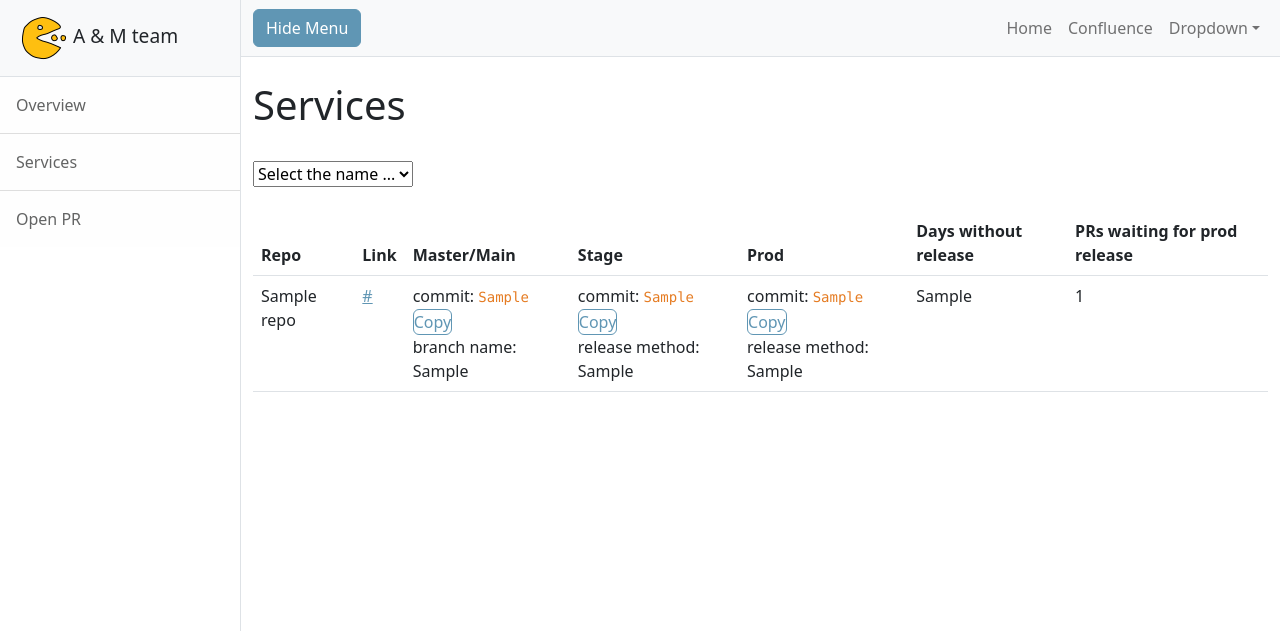
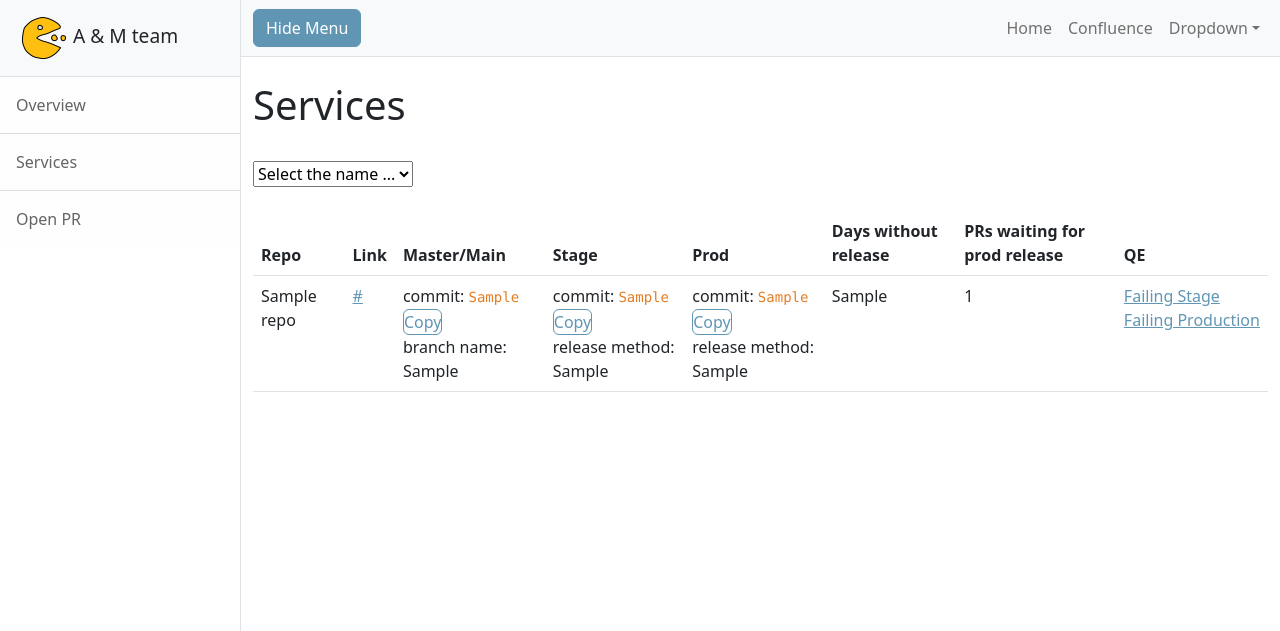
Before and after one commit to petracihalova/AM-dashboard, a Flask app: template application/templates/services.html in a window 1280 px wide. Shown: the top 631 px of the page. Run offline with Flask 3, Linux system fonts and the light colour scheme; the template is opened without the code that fills it: most values are stand-ins (such as "Sample title", 1, 10 or a date in 2020).

Commit message:
Update model for resource and add jenkins links

```diff
--- a/application/models.py
+++ b/application/models.py
@@ -41,3 +41,7 @@ class Repo:
     all_passed: bool = False
     list_of_pr: List[PR] = field(default_factory=list)
     list_of_pr_master_stage: List[PR] = field(default_factory=list)
+    stage_build_status: bool = False
+    production_build_status: bool = False
+    stage_build_link: str = ""
+    production_build_link: str = ""
--- a/application/templates/services.html
+++ b/application/templates/services.html
@@ -23,6 +23,7 @@
                 <th scope="col">Prod</th>
                 <th scope="col">Days without release</th>
                 <th scope="col">PRs waiting for prod release</th>
+                <th scope="col">QE</th>
             </tr>
         </thead>
         <tbody>
@@ -72,6 +73,15 @@
                     {% else %}
                     {{ repo.list_of_pr|count }}
                     {% endif %}
+                </td>
+                <td>
+                    <a href="{{ repo.stage_build_link }}" target="_blank"> {% if repo.stage_build_status %}
+                    Passing{% else %}
+                    Failing{% endif %}&nbsp;Stage</a>
+<br />
+                       <a href="{{ repo.production_build_link }}" target="_blank"> {% if repo.production_build_status %}
+                    Passing{% else %}
+                    Failing{% endif %}&nbsp;Production</a>
                 </td>
             </tr>
             <tr class="hidden-info">
```
